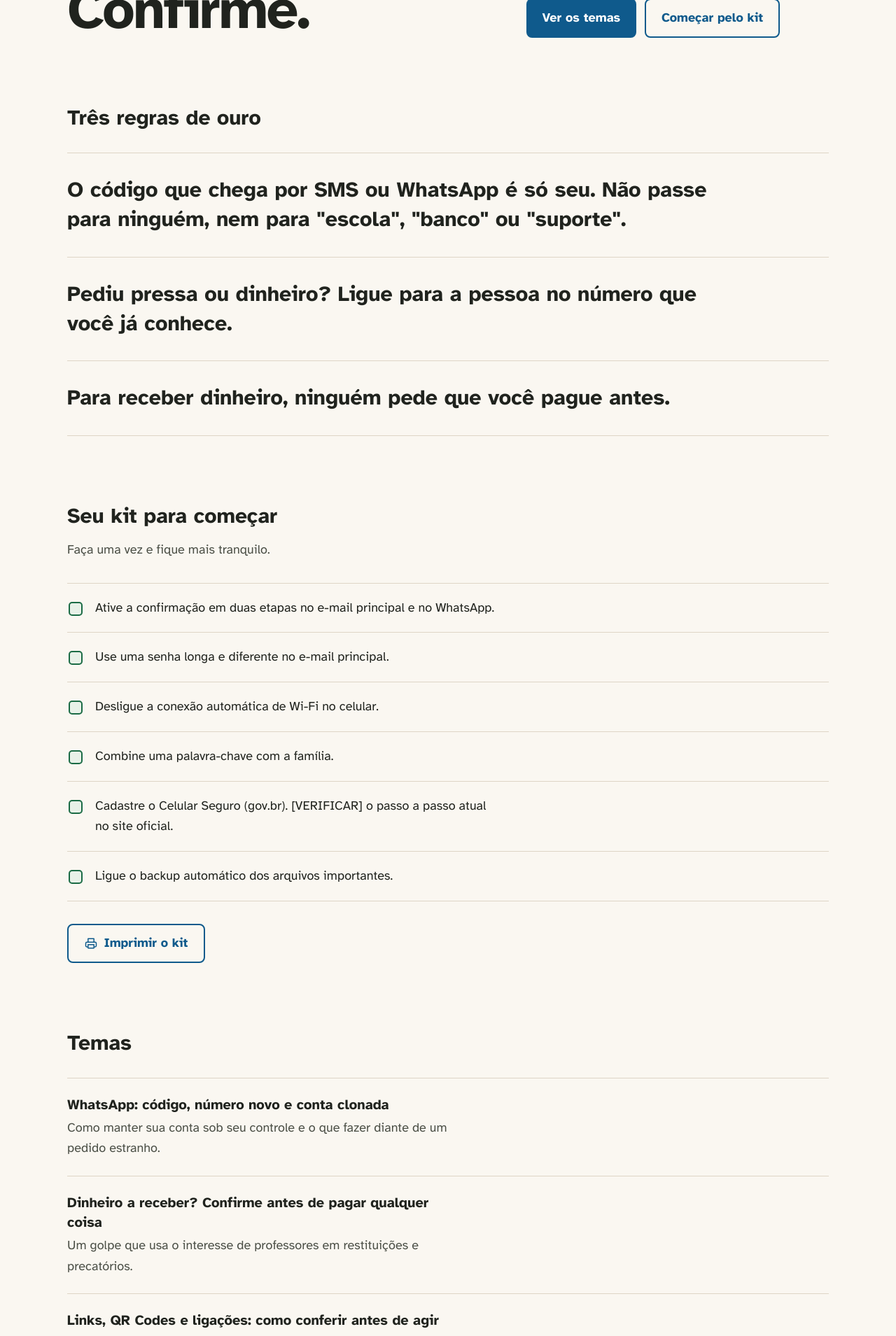
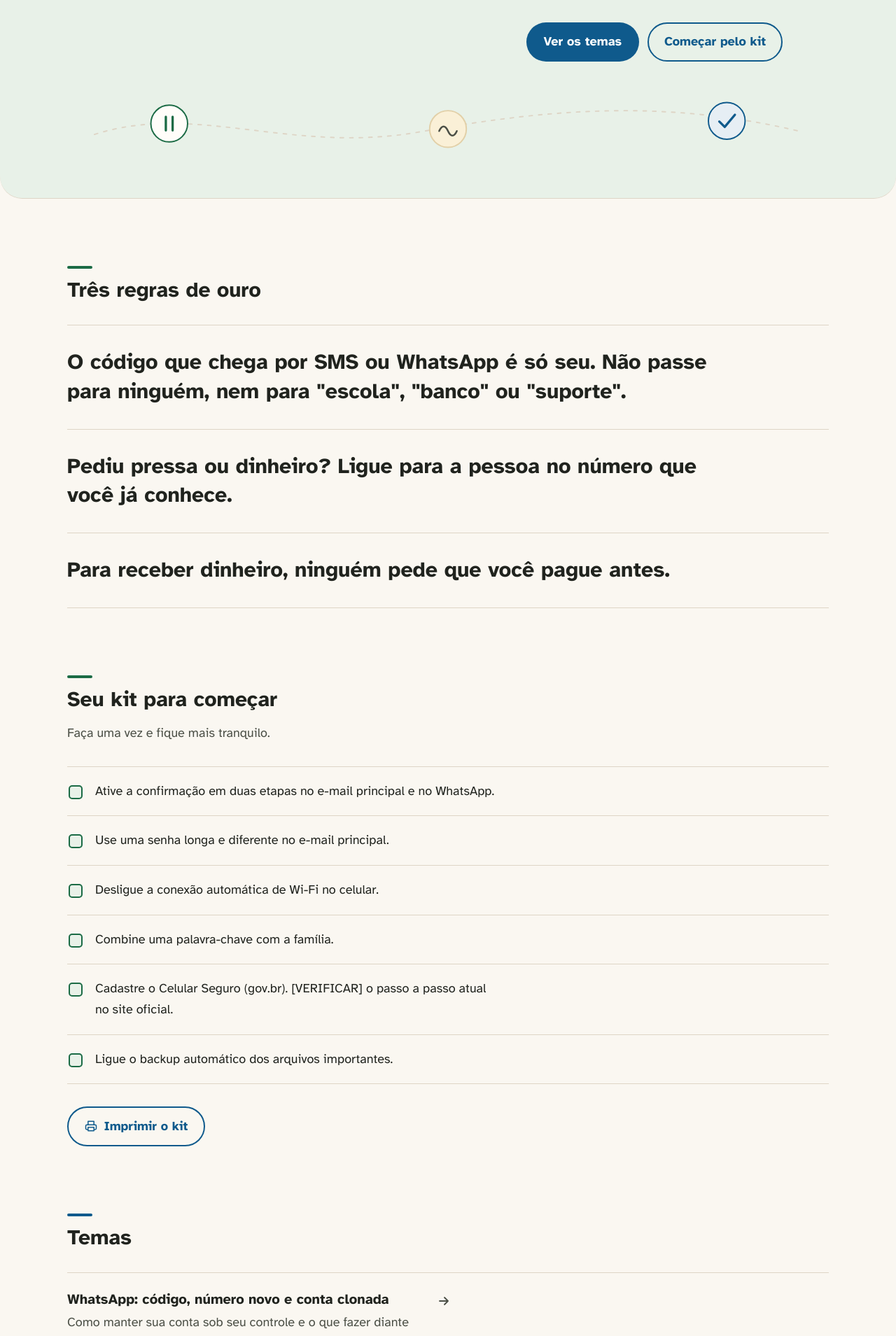
Before and after one commit to WilliamRobertF/guia-seguro, a Next.js app: page / in a window 1280 px wide. Shown: the part 380-2289 px from the top of the page at 70% size. Built offline with nearby package versions, Linux system fonts and the light colour scheme; no server answers.

Commit message:
style: refine home cover, buttons and footer

```diff
--- a/app/globals.css
+++ b/app/globals.css
@@ -14,6 +14,9 @@
   --safe-soft: #e8f1e8;
   --attention: #faf0d7;
   --attention-line: #e2d0a8;
+  --footer-bg: #20231e;
+  --footer-ink: #faf7f1;
+  --footer-soft: #d9d3c7;
 }
 
 @media (prefers-color-scheme: dark) {
@@ -31,6 +34,9 @@
     --safe-soft: #232b22;
     --attention: #352c1c;
     --attention-line: #5c4a2c;
+    --footer-bg: #211d17;
+    --footer-ink: #f1e9dd;
+    --footer-soft: #c8bcaa;
   }
 }
 
@@ -47,6 +53,9 @@
   --color-safe-soft: var(--safe-soft);
   --color-attention: var(--attention);
   --color-attention-line: var(--attention-line);
+  --color-footer: var(--footer-bg);
+  --color-footer-ink: var(--footer-ink);
+  --color-footer-soft: var(--footer-soft);
   --font-sans: var(--font-atkinson), ui-sans-serif, system-ui, sans-serif;
 }
 
@@ -125,7 +134,8 @@
     align-items: center;
     justify-content: center;
     gap: 0.5rem;
-    border-radius: 8px;
+    border: 2px solid transparent;
+    border-radius: 999px;
     background-color: var(--trust);
     color: var(--on-trust);
     padding: 0.7rem 1.4rem;
@@ -211,6 +221,8 @@
     --line: #8a8a8a;
     --trust: #0f5a8c;
     --safe: #145c39;
+    --safe-soft: #ffffff;
+    --trust-soft: #ffffff;
     --attention: #ffffff;
     --attention-line: #8a8a8a;
   }
--- a/app/page.tsx
+++ b/app/page.tsx
@@ -2,6 +2,7 @@ import type { Metadata } from "next";
 import Link from "next/link";
 import { FiqueDeOlho } from "@/components/FiqueDeOlho";
 import { GoldenRules } from "@/components/GoldenRules";
+import { HeroPath } from "@/components/HeroPath";
 import { QrNote } from "@/components/QrNote";
 import { StarterKit } from "@/components/StarterKit";
 import { TopicList } from "@/components/TopicList";
@@ -17,9 +18,10 @@ export default function HomePage() {
   const siteUrl = process.env.NEXT_PUBLIC_SITE_URL;
 
   return (
-    <main id="conteudo" className="shell pb-6">
-      <section className="pt-10 sm:pt-16 lg:pt-20">
-        <div className="grid gap-9 lg:grid-cols-[minmax(0,1fr)_minmax(0,27rem)] lg:items-end lg:gap-14">
+    <main id="conteudo">
+      <section className="rounded-b-[2rem] border-b border-line bg-safe-soft">
+        <div className="shell pt-10 pb-9 sm:pt-16 sm:pb-12 lg:pt-20">
+          <div className="grid gap-9 lg:grid-cols-[minmax(0,1fr)_minmax(0,27rem)] lg:items-start lg:gap-14">
             <h1 className="reveal text-[2.9rem] leading-[1.02] font-bold tracking-tight sm:text-[4.4rem] lg:text-[5rem]">
               Pare.
               <br />
@@ -29,26 +31,30 @@ export default function HomePage() {
             </h1>
             <div>
               <p className="max-w-[46ch] text-xl">{homeText.support}</p>
-            <p className="mt-6 max-w-[46ch] border-l-4 border-safe pl-4 text-ink-soft">
+              <p className="mt-6 max-w-[46ch] rounded-r-xl border border-line border-l-4 border-l-safe bg-panel px-4 py-4 text-ink-soft">
                 {homeText.reassurance}
               </p>
-            <div className="no-print mt-8 flex flex-wrap gap-3">
-              <Link href="#temas" className="button">
+              <div className="no-print mt-8 flex flex-col gap-3 sm:flex-row">
+                <Link href="#temas" className="button w-full sm:w-auto">
                   Ver os temas
                 </Link>
-              <Link href="#kit" className="button button-quiet">
+                <Link href="#kit" className="button button-quiet w-full sm:w-auto">
                   Começar pelo kit
                 </Link>
               </div>
             </div>
           </div>
+          <HeroPath />
+        </div>
       </section>
 
+      <div className="shell pb-6">
         <GoldenRules />
         <StarterKit printUrl={siteUrl ? `${siteUrl}/` : undefined} />
         <TopicList />
         <FiqueDeOlho />
         <QrNote />
+      </div>
     </main>
   );
 }
--- a/app/para-os-alunos/page.tsx
+++ b/app/para-os-alunos/page.tsx
@@ -36,7 +36,7 @@ export default function StudentsPage() {
           ))}
         </ul>
 
-        <aside className="mt-10 rounded-lg border border-attention-line bg-attention px-5 py-4 text-ink">
+        <aside className="mt-10 rounded-2xl border border-attention-line bg-attention px-5 py-4 text-ink">
           <p>{studentsPage.warning}</p>
         </aside>
 
--- a/components/FiqueDeOlho.tsx
+++ b/components/FiqueDeOlho.tsx
@@ -4,7 +4,7 @@ export function FiqueDeOlho() {
   return (
     <aside
       aria-labelledby="fique-de-olho"
-      className="mt-20 rounded-lg border border-attention-line bg-attention px-6 py-7 text-ink sm:mt-24 sm:px-8 sm:py-9"
+      className="mt-20 rounded-2xl border border-attention-line bg-attention px-6 py-7 text-ink sm:mt-24 sm:px-8 sm:py-9"
     >
       <div className="grid gap-6 lg:grid-cols-[minmax(0,20rem)_minmax(0,1fr)] lg:gap-12">
         <div>
--- a/components/GoldenRules.tsx
+++ b/components/GoldenRules.tsx
@@ -3,6 +3,7 @@ import { goldenRules } from "@/content/rules";
 export function GoldenRules() {
   return (
     <section aria-labelledby="regras-de-ouro" className="mt-20 sm:mt-24">
+      <span aria-hidden="true" className="no-print mb-3 block h-1 w-9 rounded-full bg-safe" />
       <h2 id="regras-de-ouro" className="text-2xl font-bold sm:text-3xl">
         Três regras de ouro
       </h2>
--- /dev/null
+++ b/components/HeroPath.tsx
@@ -0,0 +1,52 @@
+export function HeroPath() {
+  return (
+    <svg
+      viewBox="0 0 1120 110"
+      aria-hidden="true"
+      focusable="false"
+      className="no-print mt-10 hidden h-auto w-full sm:block"
+    >
+      <path
+        d="M40 66C190 18 330 96 520 62S880 14 1080 62"
+        fill="none"
+        stroke="var(--line)"
+        strokeWidth="2"
+        strokeDasharray="5 9"
+        strokeLinecap="round"
+      />
+
+      <g transform="translate(150 50)">
+        <circle r="27" fill="var(--panel)" stroke="var(--safe)" strokeWidth="2" />
+        <path
+          d="M-5 -10v20M5 -10v20"
+          stroke="var(--safe)"
+          strokeWidth="3.4"
+          strokeLinecap="round"
+        />
+      </g>
+
+      <g transform="translate(560 58)">
+        <circle r="27" fill="var(--attention)" stroke="var(--attention-line)" strokeWidth="2" />
+        <path
+          d="M-13 3c4-9 9-9 13 0s9 9 13 0"
+          fill="none"
+          stroke="var(--ink-soft)"
+          strokeWidth="2.6"
+          strokeLinecap="round"
+        />
+      </g>
+
+      <g transform="translate(970 46)">
+        <circle r="27" fill="var(--trust-soft)" stroke="var(--trust)" strokeWidth="2" />
+        <path
+          d="M-11 1l8 8 15-18"
+          fill="none"
+          stroke="var(--trust)"
+          strokeWidth="3.4"
+          strokeLinecap="round"
+          strokeLinejoin="round"
+        />
+      </g>
+    </svg>
+  );
+}
--- a/components/SiteHeader.tsx
+++ b/components/SiteHeader.tsx
@@ -52,7 +52,7 @@ export function SiteHeader() {
         </nav>
 
         <details className="group lg:hidden">
-          <summary className="flex min-h-11 cursor-pointer items-center gap-2 whitespace-nowrap rounded-md px-2 font-bold text-ink transition-colors hover:bg-trust-soft">
+          <summary className="flex min-h-11 cursor-pointer items-center gap-2 whitespace-nowrap rounded-full border border-line px-3.5 font-bold text-ink transition-colors hover:border-trust hover:text-trust">
             <span>Menu</span>
             <svg
               width="16"
--- a/components/StarterKit.tsx
+++ b/components/StarterKit.tsx
@@ -4,6 +4,7 @@ import { PrintButton } from "./PrintButton";
 export function StarterKit({ printUrl }: { printUrl?: string }) {
   return (
     <section aria-labelledby="kit-titulo" id="kit" className="mt-20 scroll-mt-6 sm:mt-24">
+      <span aria-hidden="true" className="no-print mb-3 block h-1 w-9 rounded-full bg-safe" />
       <h2 id="kit-titulo" className="text-2xl font-bold sm:text-3xl">
         {kit.title}
       </h2>
--- a/components/TopicLayout.tsx
+++ b/components/TopicLayout.tsx
@@ -59,14 +59,14 @@ export function TopicLayout({ topic, nextTopic, printUrl }: TopicLayoutProps) {
         <header className="mt-4">
           <h1 className="text-3xl font-bold sm:text-[2.75rem]">{topic.title}</h1>
           <p className="mt-5 text-xl text-ink-soft">{topic.summary}</p>
-          <p className="mt-7 rounded-r-lg border-l-4 border-safe bg-safe-soft px-5 py-5">
+          <p className="mt-7 rounded-r-2xl border-l-4 border-safe bg-safe-soft px-5 py-5">
             <span className="font-bold text-safe">Boa notícia: </span>
             {topic.goodNews}
           </p>
         </header>
 
         {topic.notice ? (
-          <aside className="mt-7 rounded-lg border border-attention-line bg-attention px-5 py-4 text-ink">
+          <aside className="mt-7 rounded-2xl border border-attention-line bg-attention px-5 py-4 text-ink">
             <p>{topic.notice}</p>
           </aside>
         ) : null}
--- a/components/TopicList.tsx
+++ b/components/TopicList.tsx
@@ -4,6 +4,7 @@ import { topics } from "@/content/topics";
 export function TopicList() {
   return (
     <section id="temas" aria-labelledby="temas-titulo" className="mt-20 scroll-mt-6 sm:mt-24">
+      <span aria-hidden="true" className="no-print mb-3 block h-1 w-9 rounded-full bg-trust" />
       <h2 id="temas-titulo" className="text-2xl font-bold sm:text-3xl">
         Temas
       </h2>
@@ -12,12 +13,31 @@ export function TopicList() {
           <li key={topic.slug} className="border-b border-line">
             <Link
               href={`/temas/${topic.slug}/`}
-              className="group -mx-3 flex min-h-11 max-w-[49ch] flex-col gap-1 rounded-md px-3 py-6 no-underline transition-colors hover:bg-panel"
+              className="group -mx-3 flex min-h-11 max-w-[49ch] items-start justify-between gap-4 rounded-md px-3 py-6 no-underline transition-colors hover:bg-panel"
             >
-              <span className="text-xl font-bold text-ink group-hover:text-trust group-hover:underline">
-                {topic.title}
+              <span className="flex flex-col gap-1">
+                <span className="text-xl font-bold text-ink group-hover:text-trust group-hover:underline">
+                  {topic.title}
+                </span>
+                <span className="text-ink-soft">{topic.summary}</span>
               </span>
-              <span className="text-ink-soft">{topic.summary}</span>
+              <svg
+                width="20"
+                height="20"
+                viewBox="0 0 20 20"
+                aria-hidden="true"
+                focusable="false"
+                className="no-print mt-1.5 shrink-0 text-ink-soft transition-transform group-hover:translate-x-1 group-hover:text-trust"
+              >
+                <path
+                  d="M4 10h12M11 5l5 5-5 5"
+                  fill="none"
+                  stroke="currentColor"
+                  strokeWidth="1.8"
+                  strokeLinecap="round"
+                  strokeLinejoin="round"
+                />
+              </svg>
             </Link>
           </li>
         ))}
```
Also changed, not shown: components/QrNote.tsx (+24 -4 lines), components/SiteFooter.tsx (+10 -7 lines). Lines whose indentation alone changed are shown as unchanged.
